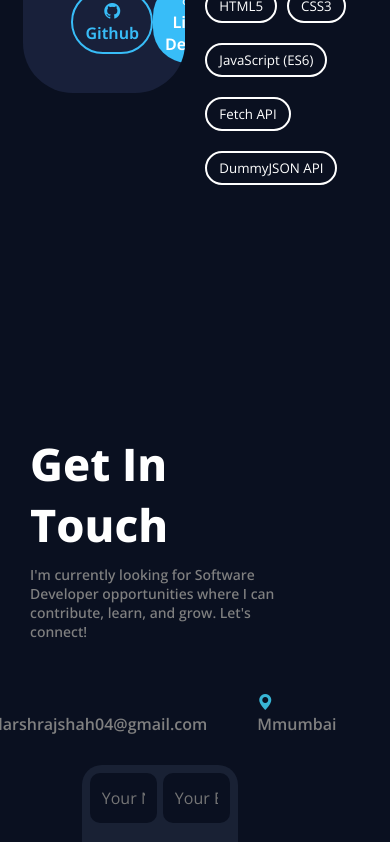
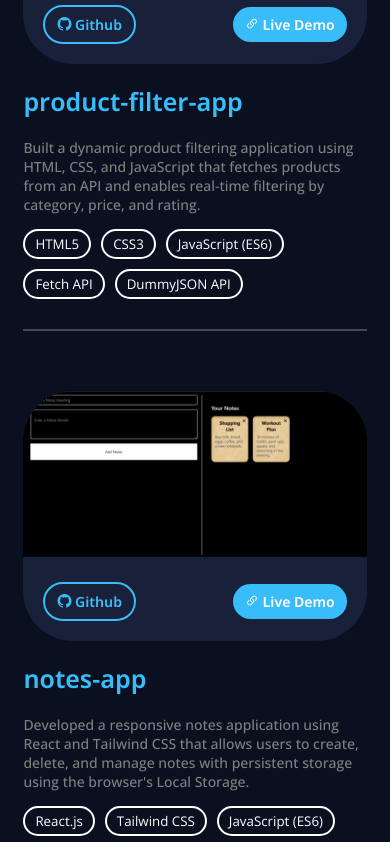
Before and after one commit to adarshrajshah04/my_portfolio, a React (Vite) app: page / in a window 390 px wide. Shown: the part 5740-6582 px from the top of the page. Built offline with nearby package versions, Linux system fonts and the light colour scheme; no server answers.

Commit message:
fix project section responsive

```diff
--- a/src/assets/CSS/Project.module.css
+++ b/src/assets/CSS/Project.module.css
@@ -100,3 +100,74 @@
     border: 2px solid white;
     border-radius: 50px;
 }
+.hr{
+    display: none;
+}
+
+/* Mobile */
+@media (min-width:0px) and (max-width: 700px){
+    .prj_main{
+        flex-direction: column;
+        gap: 20px;
+
+
+    }
+    .right{
+        width: 100%;
+        padding: 0;
+    }
+    .btn_div{
+        justify-content: space-between;
+       margin-bottom: 20px;
+    }
+    .git_btn{
+        font-size: 14px;
+        margin-left: 20px;
+    }
+    .link_btn{
+        font-size: 14px;
+        margin-right: 20px;
+    }
+    .left{
+        width: 100%;
+
+    }
+    .description{
+        margin-bottom: 5px;
+        font-size: 14px;
+        font-weight: 500;
+    }
+    .btn{
+       padding: 4px 10px;
+        margin-top: 10px;
+    }
+    .hr{
+        display: block;
+        border: 1px solid rgba(128, 128, 128, 0.5);
+        width: 100%;
+        margin-top: 10px;
+    }
+}
+
+
+@media (min-width:700px) and (max-width: 1024px){
+    .right{
+        padding: 0;
+    }
+    .btn_div{
+        margin-bottom: 20px;
+    }
+    .git_btn{
+        font-size: 14px;
+        margin-left: 20px;
+    }
+    .link_btn{
+        font-size: 14px;
+        margin-right: 20px;
+    }
+
+    .btn{
+        margin-top: 10px;
+    }
+
+}
--- a/src/components/Projects.jsx
+++ b/src/components/Projects.jsx
@@ -1,62 +1,81 @@
-import React from 'react'
-import classes from '../assets/CSS/Project.module.css'
-import filter from '../assets/images/e-commerce.png'
+import React from "react";
+import classes from "../assets/CSS/Project.module.css";
 
+
+import filter from "../assets/images/e-commerce.png";
+import notes_app from '../assets/images/notes.png'
 
 const Projects = () => {
   const projects = [
     {
-
       title: "product-filter-app",
       description:
         "Built a dynamic product filtering application using HTML, CSS, and JavaScript that fetches products from an API and enables real-time filtering by category, price, and rating.",
+      tech: ["HTML5", "CSS3", "JavaScript (ES6)", "Fetch API", "DummyJSON API"],
+      image: filter,
+      github:
+        "https://github.com/adarshrajshah04/product-filter-app#%EF%B8%8F-product-filter-app",
+      live: "https://product-filter-application.netlify.app/",
+    },
+    {
+      title: "notes-app",
+      description:
+        "Developed a responsive notes application using React and Tailwind CSS that allows users to create, delete, and manage notes with persistent storage using the browser's Local Storage.",
       tech: [
-        "HTML5",
-        "CSS3",
+        "React.js",
+        "Tailwind CSS",
         "JavaScript (ES6)",
-        "Fetch API",
-        "DummyJSON API",
+        "Local Storage",
+        "Vite",
       ],
-      image:filter,
-      github: "https://github.com/adarshrajshah04/product-filter-app#%EF%B8%8F-product-filter-app",
-      live: "https://product-filter-application.netlify.app/",
+      image: notes_app,
+      github:
+        "https://github.com/adarshrajshah04/Notes_app",
+      live: "https://adarshrajshah04.github.io/Notes_app/",
     },
   ];
 
   return (
-    <div className={classes.main} id='Project'>
+    <div className={classes.main} id="Project">
       <h1 className={classes.main_h1}>Project</h1>
       <div>
-        {projects.map(({title,description,tech,image,github,live})=>{
-          return(
+        {projects.map(({ title, description, tech, image, github, live }) => {
+          return (
             <div className={classes.prj_main}>
-
               <div className={classes.right}>
                 <div>
                   <img className={classes.image} src={image} alt="" />
                 </div>
                 <div className={classes.btn_div}>
-                  <a href={github} target='_blank'> <button className={classes.git_btn}><i class="bi bi-github"></i> Github</button></a>
-                  <a href={live} target='_blank'> <button className={classes.link_btn}><i class="bi bi-link-45deg"></i> Live Demo</button></a>
+                  <a href={github} target="_blank">
+                    {" "}
+                    <button className={classes.git_btn}>
+                      <i class="bi bi-github"></i> Github
+                    </button>
+                  </a>
+                  <a href={live} target="_blank">
+                    {" "}
+                    <button className={classes.link_btn}>
+                      <i class="bi bi-link-45deg"></i> Live Demo
+                    </button>
+                  </a>
                 </div>
               </div>
 
               <div className={classes.left}>
                 <h1 className={classes.title}>{title}</h1>
                 <p className={classes.description}>{description}</p>
-                {tech.map(a=><button className={classes.btn}>{a}</button>)}
+                {tech.map((a) => (
+                  <button className={classes.btn}>{a}</button>
+                ))}
               </div>
+              <hr className={classes.hr} />
             </div>
-          )
+          );
         })}
       </div>
+    </div>
+  );
+};
 
-
-
-
-
-    </div>
-  )
-}
-
-export default Projects
+export default Projects;
```
